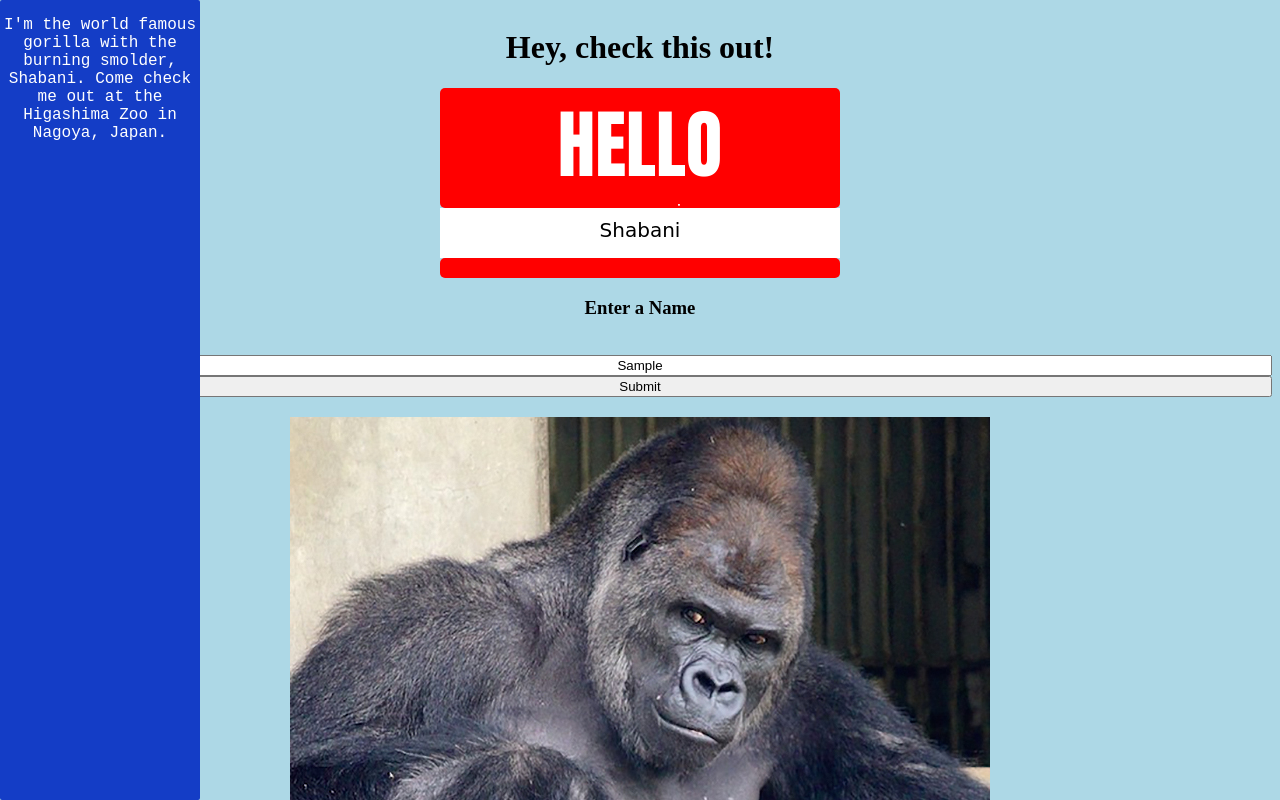
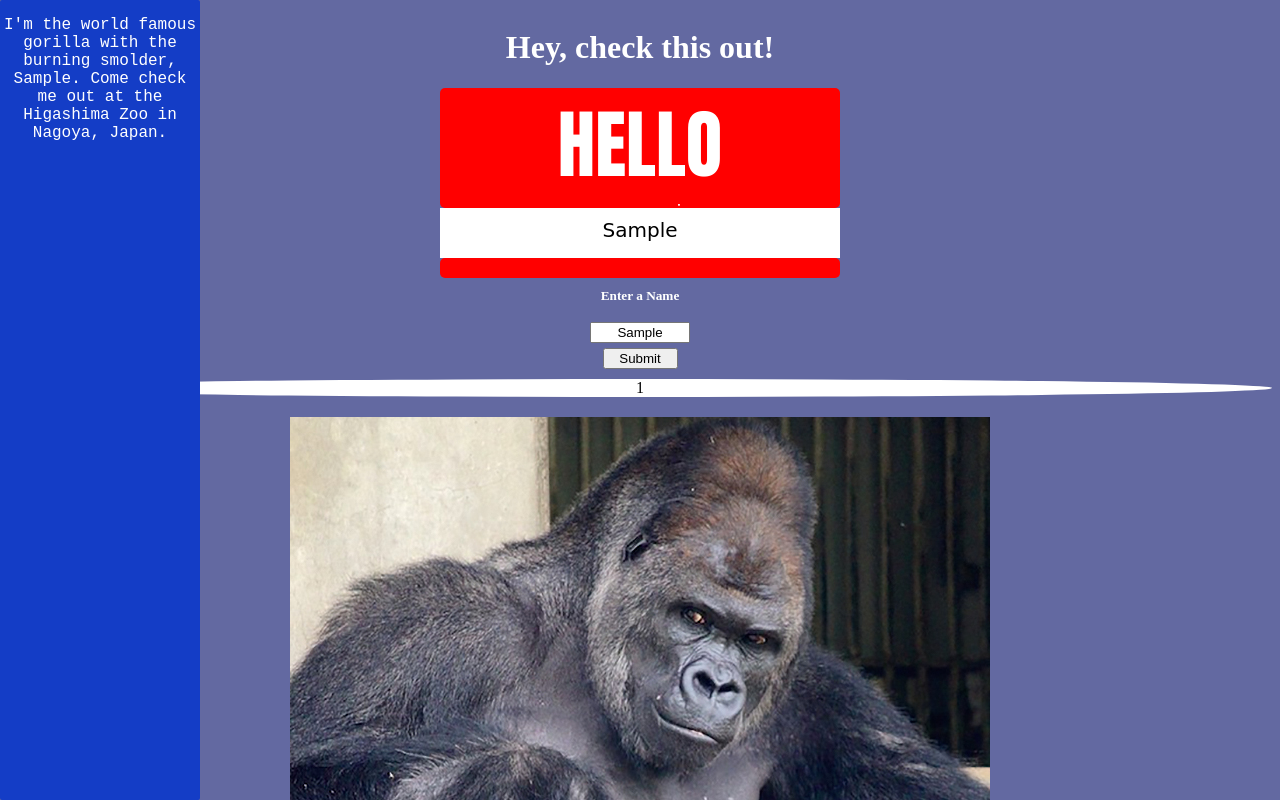
Before and after one commit to prudhomk/foundations-nametag, a plain HTML site: page index.html in a window 1280 px wide. Both pictures are taken after typing "Sample" into the empty fields and a click on the button "Submit". Shown: the top 800 px of the page. Drawn offline with Linux system fonts and the light colour scheme.

Commit message:
working bonus features

```diff
--- a/app.js
+++ b/app.js
@@ -1,11 +1,26 @@
 const input = document.getElementById('change-name');
 const newName = document.getElementById('input-name');
+const sideName = document.getElementById('input-name-side');
 const button = document.getElementById('name-button');
-
+const background = document.getElementById('background');
+const clickValue = document.getElementById('name-number');
 console.log(input);
 
+let clickNumber = 0;
 
 button.addEventListener('click', () => {
+    clickNumber++;
     const userTyped = input.value;
+    sideName.textContent = userTyped;
     newName.textContent = userTyped;
+    setBg();
+    console.log(clickNumber);
+    clickValue.textContent = clickNumber;
+});
+
+//Found online, studying how to write from scratch
+const setBg = () => {
+    const randomColor = Math.floor(Math.random()*16777215).toString(16);
+    document.body.style.background = "#" + randomColor;
+    let background = "#" + randomColor;
 }
--- a/index.html
+++ b/index.html
@@ -7,7 +7,7 @@
     <link rel="stylesheet" href="style.css">
     <title>Document</title>
 </head>
-<body>
+<body id="background">
 
     <h1>Hey, check this out!</h1>
 
@@ -17,12 +17,13 @@
         <div class="name" id="input-name">Shabani</div>
         <div class="tag-footer"></div>
     </div>
-    <h3>Enter a Name</h3>>
+    <h5>Enter a Name</h5>>
     <input id="change-name"/>
     <button id="name-button">Submit</button>
+    <div id="name-number" class="clicks"></div>
     <div class="sidebar">
         <p>
-            I'm the world famous gorilla with the burning smolder, <span id="input-name">Shabani</span>. Come check me out at the Higashima Zoo in Nagoya, Japan.
+            I'm the world famous gorilla with the burning smolder, <span id="input-name-side">Shabani</span>. Come check me out at the Higashima Zoo in Nagoya, Japan.
         </p>
     </div>
 
--- a/style.css
+++ b/style.css
@@ -70,11 +70,28 @@ body {
 
 h1 {
     text-align: center;
+    color: white;
 }
 
-h3 {
+h5 {
     text-align: center;
+    color: white;
+    margin: 0;
+    padding: 0;
+    margin-top: 10px;
 }
+
+.clicks {
+    display: flex;
+    justify-content: center;
+    background-color: white;
+    border-radius: 50%;
+    text-align: center;
+    margin: 0;
+    padding: 0;
+    margin-top: 10px;
+}
+
 .footer {
     margin-top: 2px;
     text-align: center;
@@ -91,9 +108,20 @@ img {
 }
 
 input {
+    display: flex;
     text-align: center;
+    width: 100px;
+    justify-content: center;
+    margin-left: auto;
+    margin-right: auto;
 }
 
 button {
-
+    display: flex;
+    text-align: center;
+    width: 75px;
+    justify-content: center;
+    margin-left: auto;
+    margin-right: auto;
+    margin-top: 5px;
 }
```
